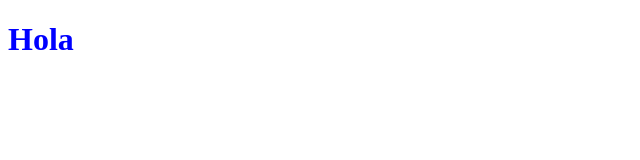
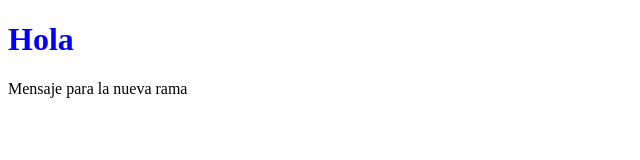
Before and after one commit to unijeje/EverisTest, a plain HTML site: page index.html in a window 1280 px wide. Shown: the whole page, without its empty margins (0-640 px from the left). Drawn offline with Linux system fonts and the light colour scheme.

Commit message:
cambio html para la nueva rama

```diff
--- a/index.html
+++ b/index.html
@@ -6,5 +6,6 @@
 </head>
 <body>
 	<h1> Hola </h1>
+	<p> Mensaje para la nueva rama </p>
 </body>
 </html>
```
